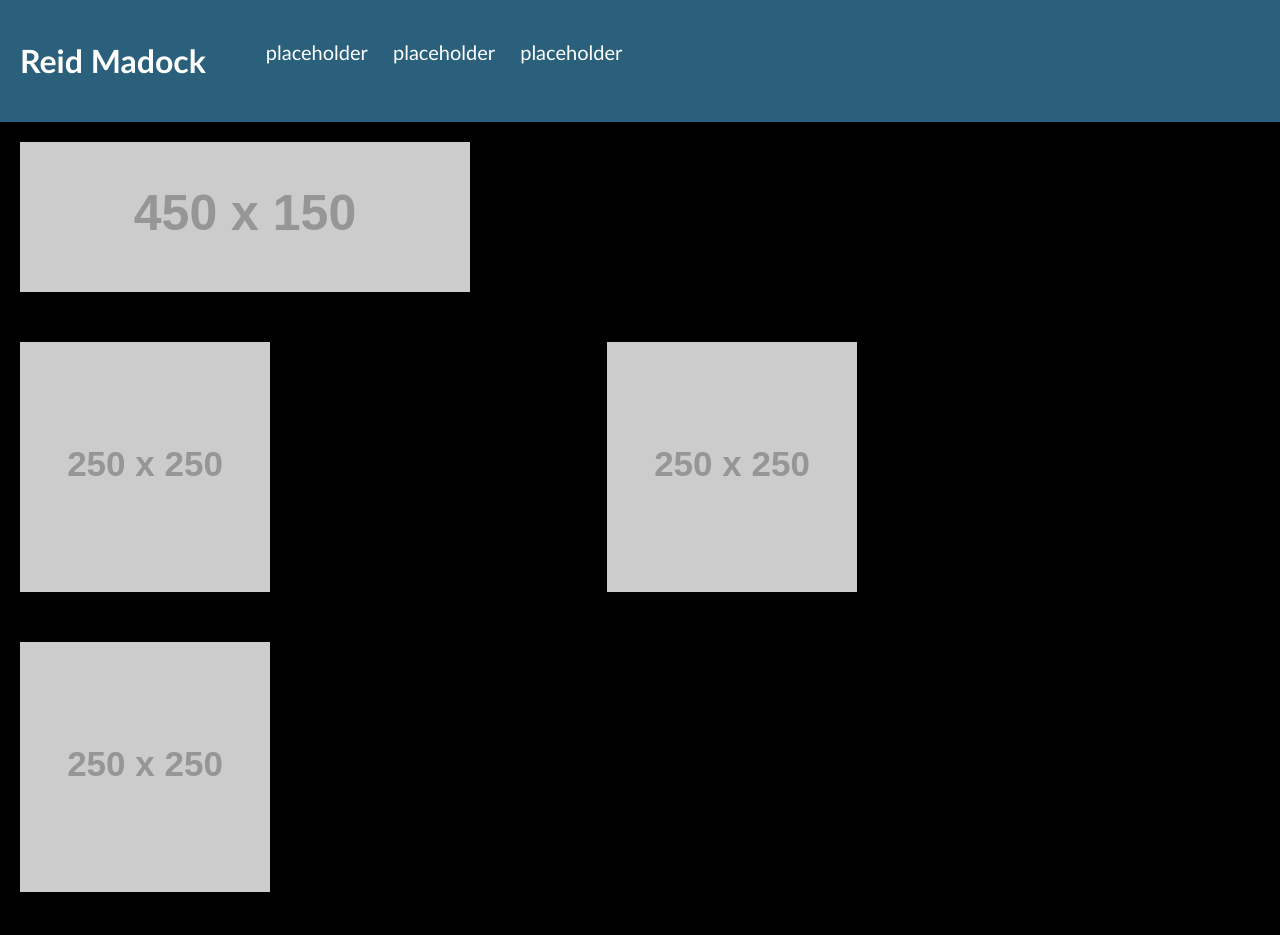
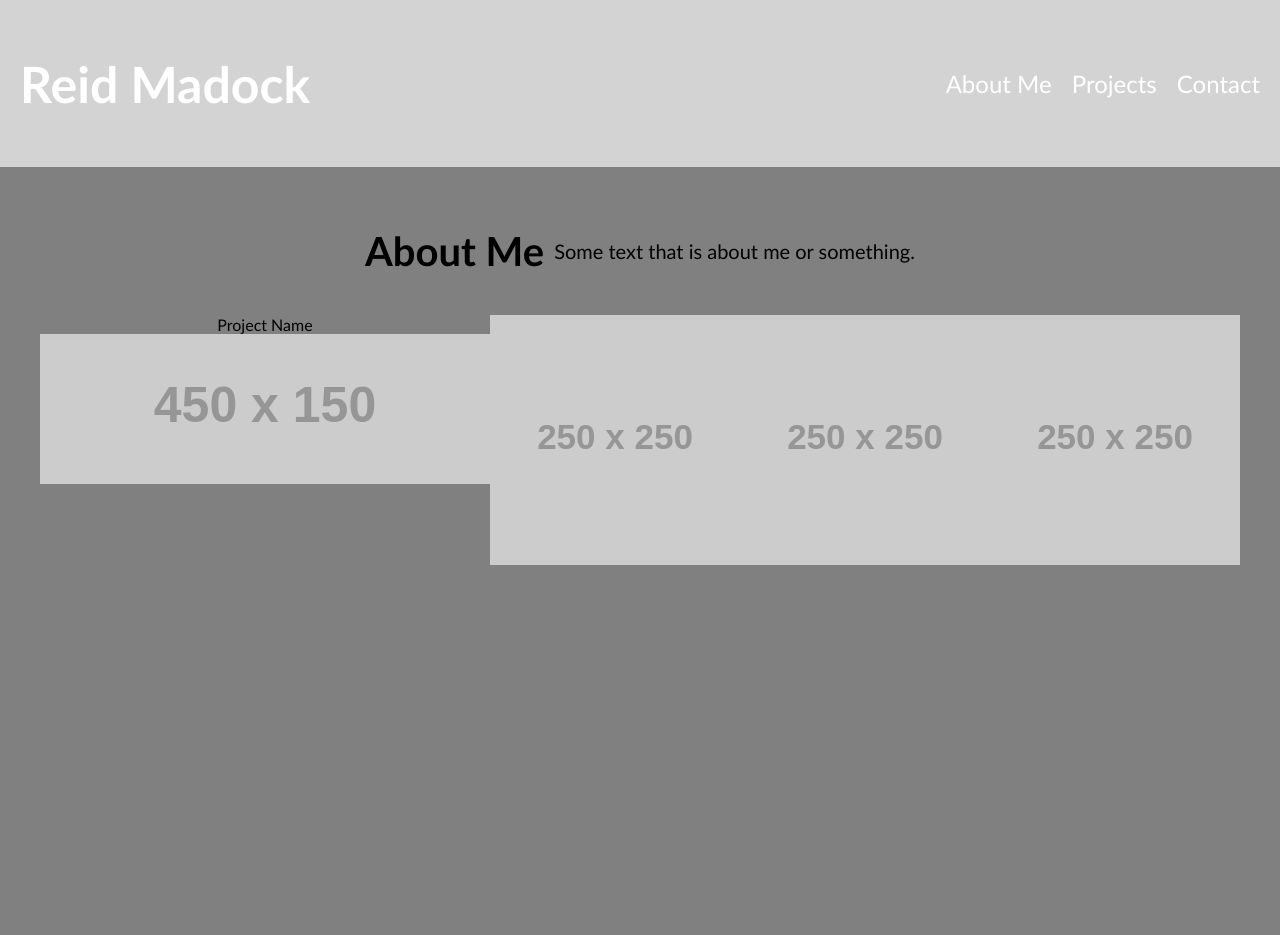
Before and after one commit to reidmadock/02-homework, a plain HTML site: page index.html in a window 1280 px wide. After the commit the page ends 800 px from the top, so only its background shows below. Drawn offline with Linux system fonts and the light colour scheme; placeholder pictures from the web are drawn by us.

Commit message:
At least the top looks decent

```diff
--- a/Assets/css/style.css
+++ b/Assets/css/style.css
@@ -1,59 +1,97 @@
+* {
+    font-family: 'Trebuchet MS', 'Lucida Sans Unicode', 'Lucida Grande', 'Lucida Sans', Arial, sans-serif;
+}
+
 body {
     height: 100vh;
     width: 100vw;
-    background-color: black;
+    background-color: grey;
     margin: 0rem;
+}
+
+/* Header section, top of page styling */
+
+header {
+    padding: 20px;
+    font-family: 'Trebuchet MS', 'Lucida Sans Unicode', 'Lucida Grande', 'Lucida Sans', Arial, sans-serif;
+    background-color: lightgrey;
+    color: #ffffff;
+}
+
+header h1 {
+    font-size: 50px;
 }
 
 .header {
     display: flex;
-    flex-direction: row;
-    padding: 20px;
-    font-family: 'Trebuchet MS', 'Lucida Sans Unicode', 'Lucida Grande', 'Lucida Sans', Arial, sans-serif;
-    background-color: #2a607c;
-    color: #ffffff;
+    justify-content: space-between;
+    align-items: center;
 }
 
-.header nav {
-    float: right;
-    font-family: 'Gill Sans', 'Gill Sans MT', Calibri, 'Trebuchet MS', sans-serif;
-    font-size: 20px;
+.section-nav li{
+    display: inline-block;
+    font-size: 24px;
+    margin-left: 16px;
 }
 
-.header nav ul li {
-    display: inline-block;
-    margin-left: 20px;
+.section-nav li:hover{
+    /* Probably not what I want the final version to be, but a hover makes it clear it is clickable*/
+    color: black;
+}
+
+/* Main content section formatting */
+
+.main-content {
+    display: flex;
+    flex-direction: column;
+    margin: 20px;
+}
+
+.about-me {
+    display: flex;
+    align-items: center;
+    justify-content: center;
+    width: auto;
+}
+
+.about-me h1 {
+    font-size: 40px;
+    margin-right: 10px;
+}
+
+.about-me p {
+    font-size: 20px;
 }
 
 .projects {
     display: flex;
+    flex-direction: row;
     flex-wrap: wrap;
-    width: auto;
-    height: 100%;
-    padding: 10px;
+    justify-content: center;
 }
 
-.top-project {
-    display: flex;
+.project-container {
+    text-align: center;
+}
+.project-container img {
     width: 100%;
-    padding: 10px;
 }
 
-.top-project a {
-    width: 100%;
-    min-width: 400px;
+.project-name {
+
 }
 
-.other-projects {
-    padding: 10px;
-    display: flex;
-    flex-wrap: wrap;
-    width: 45%;
-}
+/* Media queries for smaller displays */
 
 @media screen and (max-width: 768px) {
     /* Use flex-direction to stack the navbar, sidebar, and body */
-    .header {
+    header {
+        display: flex;
         flex-direction: column;
     }
+    .section-nav li {
+        /* center looked weird with the left only margin adjustment */
+        margin-left: 8px;
+        margin-right: 8px;
+    }
   }
--- /dev/null
+++ b/Assets/css/style2.css
@@ -0,0 +1,74 @@
+body {
+    height: 100vh;
+    width: 100vw;
+    background-color: black;
+    margin: 0rem;
+}
+
+.header {
+    display: flex;
+    flex-direction: row;
+    padding: 20px;
+    font-family: 'Trebuchet MS', 'Lucida Sans Unicode', 'Lucida Grande', 'Lucida Sans', Arial, sans-serif;
+    background-color: #2a607c;
+    color: #ffffff;
+}
+
+.header nav {
+    float: right;
+    font-family: 'Gill Sans', 'Gill Sans MT', Calibri, 'Trebuchet MS', sans-serif;
+    font-size: 20px;
+}
+
+.header nav ul li {
+    display: inline-block;
+    margin-left: 20px;
+}
+
+.about-me h1 {
+    padding: 20px;
+    font-family: 'Trebuchet MS', 'Lucida Sans Unicode', 'Lucida Grande', 'Lucida Sans', Arial, sans-serif;
+    color: #ffffff;
+}
+
+.projects {
+    display: flex;
+    flex-wrap: wrap;
+    width: auto;
+    height: 100%;
+    padding: 10px;
+
+}
+
+.top-project {
+    margin: 2px;
+    display: flex;
+    width: 100%;
+    padding: 10px;
+    border-style: solid;
+    border-width: 2px;
+    border-color: lightblue;
+}
+
+.top-project a {
+    width: 100%;
+    min-width: 400px;
+}
+
+.other-projects {
+    margin: 2px;
+    padding: 10px;
+    display: flex;
+    flex-wrap: wrap;
+    width: 45%;
+    border-style: solid;
+    border-width: 2px;
+    border-color: lightblue;
+}
+
+@media screen and (max-width: 768px) {
+    /* Use flex-direction to stack the navbar, sidebar, and body */
+    .header {
+        flex-direction: column;
+    }
+  }
--- a/index.html
+++ b/index.html
@@ -10,33 +10,41 @@
 <body>
     <header class="header">
         <h1>Reid Madock</h1>
-        <nav>
+        <div class="section-nav">
             <ul>
                 <li>
-                    <a>placeholder</a>
+                    <a>About Me</a>
                 </li>
                 <li>
-                    <a>placeholder</a>
+                    <a>Projects</a>
                 </li>
                 <li>
-                    <a>placeholder</a>
+                    <a>Contact</a>
                 </li>
             </ul>
-        </nav>
+        </div>
     </header>
-    <section class="projects">
-        <div class="top-project">
-            <a href="https://placeholder.com"><img src="https://via.placeholder.com/450x150"></a>
-        </div>
-        <div class="other-projects">
-            <a href="https://placeholder.com"><img src="https://via.placeholder.com/250x250"></a>
-        </div>
-        <div class="other-projects">
-            <a href="https://placeholder.com"><img src="https://via.placeholder.com/250x250"></a>
-        </div>
-        <div class="other-projects">
-            <a href="https://placeholder.com"><img src="https://via.placeholder.com/250x250"></a>
-        </div>
+    <section class="main-content">
+        <section class="about-me">
+            <h1>About Me</h1>
+            <p>Some text that is about me or something.</p>
+        </section>
+        <section class="projects">
+            <div class="project-container">
+                <div class="project-name">Project Name</div>
+                <a href="https://placeholder.com">
+                <img class="project-img" src="https://via.placeholder.com/450x150"></a>
+            </div>
+            <div class="project-container">
+                <a href="https://placeholder.com"><img class="project-img" src="https://via.placeholder.com/250x250"></a>
+            </div>
+            <div class="project-container">
+                <a href="https://placeholder.com"><img class="project-img" src="https://via.placeholder.com/250x250"></a>
+            </div>
+            <div class="project-container">
+                <a href="https://placeholder.com"><img class="project-img" src="https://via.placeholder.com/250x250"></a>
+            </div>
+        </section>
     </section>
     <footer class="footer">
     </footer>
```
